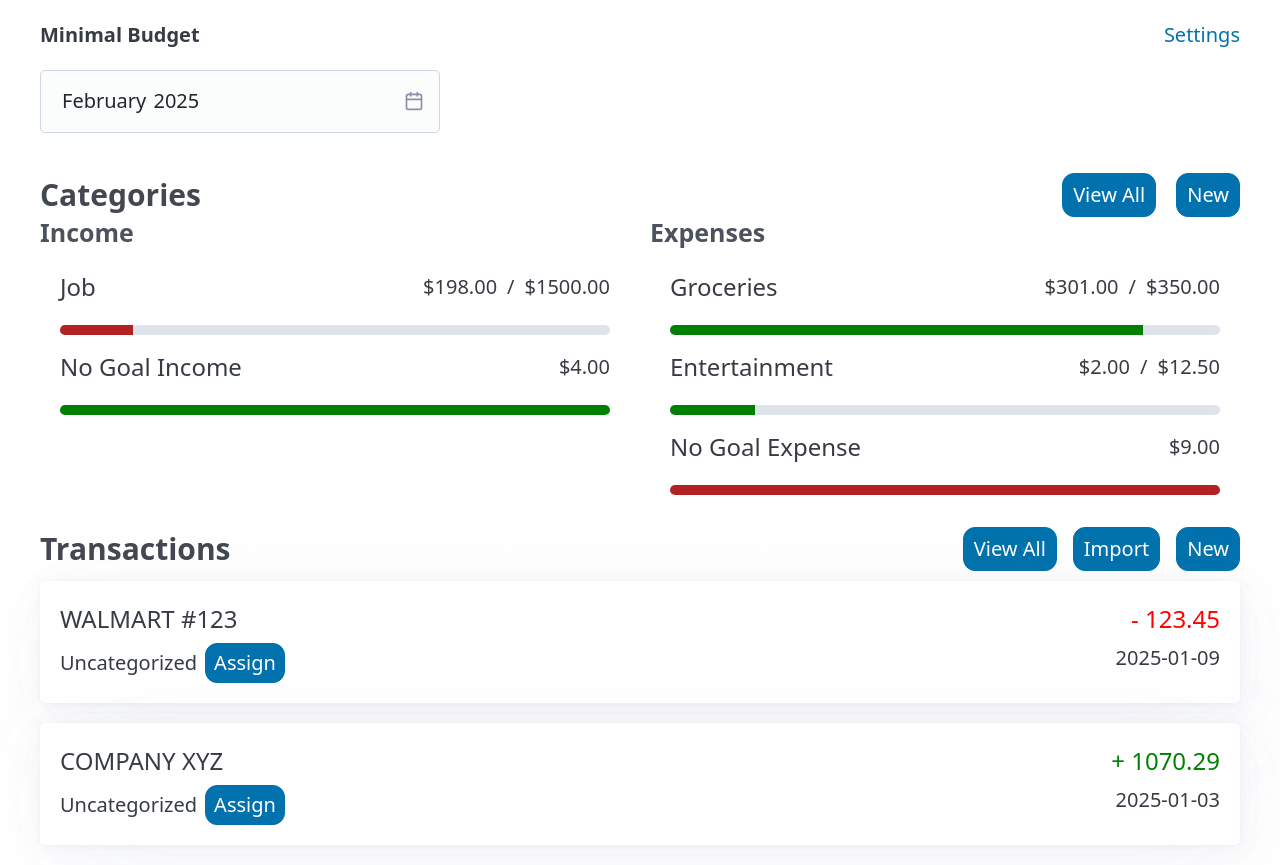
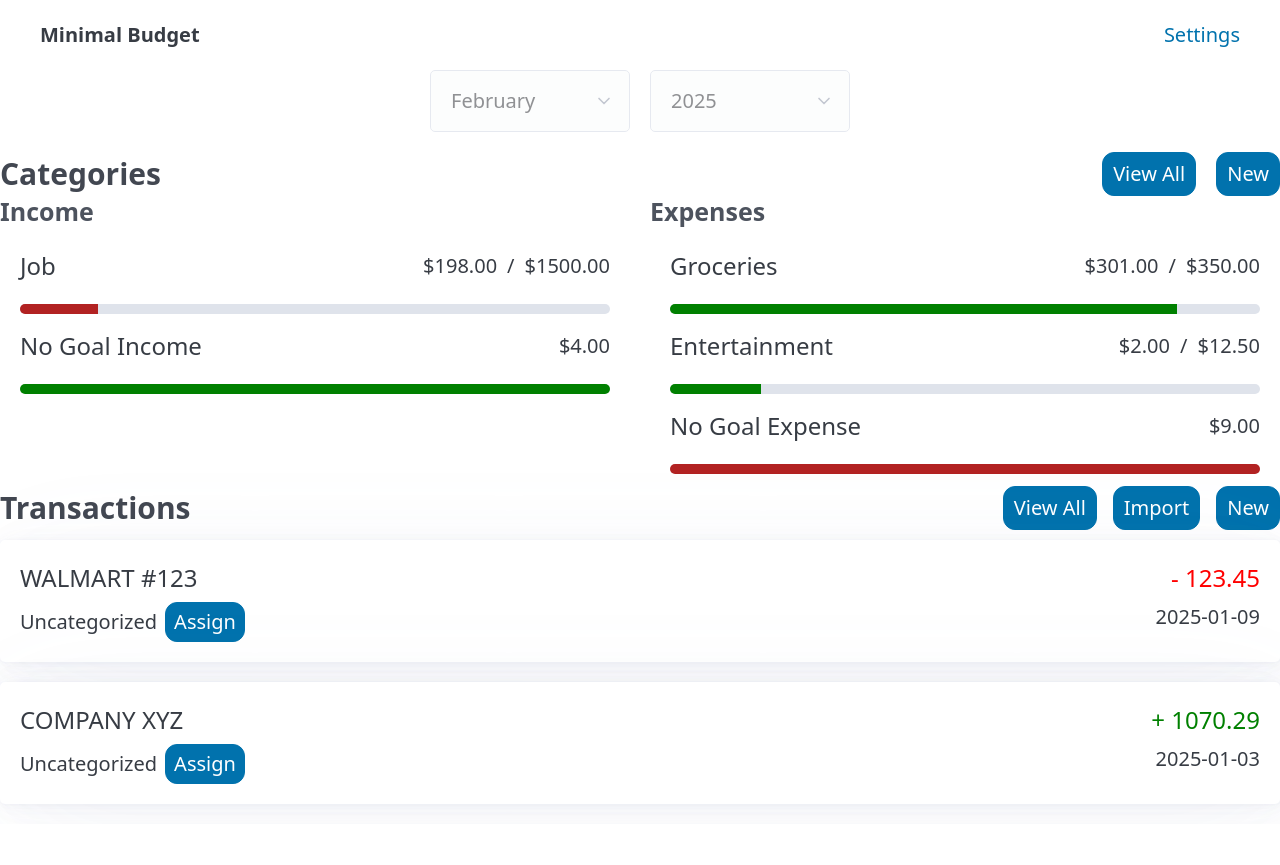
Before and after one commit to dthigpen/minimal-budget-app, a website with bundled scripts: page public/index.html in a window 1280 px wide. After the commit the page ends 824 px from the top, so only its background shows below. Built offline with nearby package versions, Linux system fonts and the light colour scheme.

Commit message:
Add placeholder date picker

```diff
--- a/public/css/style.css
+++ b/public/css/style.css
@@ -96,9 +96,13 @@ main.container {
 }
 .month-picker {
   display: flex;
-  flex-direction: column;
+  justify-content: center;
   align-items: center;
-  max-width: 20rem;
+  gap: 1rem;
+
+  > * {
+    max-width: 10rem;
+  }
 }
 .dialogtitle {
   font-size: 1.3rem;
--- a/public/js/index.js
+++ b/public/js/index.js
@@ -1,5 +1,6 @@
 // import van from './vender/van.js';
 import van from './vender/van.debug.js';
+import { MonthPicker } from './month-picker.js';
 import { CategoryDialog } from './category-dialog.js';
 import { CategoriesLists } from './categories-lists.js';
 import { TransactionsList } from './transactions-list.js';
@@ -8,6 +9,8 @@ import { Modal, MessageBoard, Tabs, Banner } from './vender/van-ui.js';
 import * as vanX from './vender/van-x.js';
 const {
   a,
+  select,
+  option,
   details,
   summary,
   label,
@@ -196,31 +199,14 @@ const App = () => {
     'aria-label': 'Month',
     oninput: () => (selectedMonthString.val = this.value),
   });
-  const store = { text: 'nada' };
   return div(
     header(Nav()),
     main(
-      { class: 'container' },
-      // button(
-      //   { onclick: () => fooDialog.open({ text: 'Hello there!', store }) },
-      //   'Open Foo',
-      // ),
-      div(
-        {
-          class: 'month-picker',
-        },
-        input({
-          type: 'month',
-          'aria-label': 'Month Picker',
-          value: '2025-02',
-        }),
-      ),
+      MonthPicker(),
       () =>
         CategoriesLists({
           state,
           onClickCategory: (c, i) => {
-            // console.debug(`Clicked: ${JSON.stringify(c.val)}`)
-            // alert(`Clicked: ${JSON.stringify(c.val)}`)
             categoryDialog.open({
               category: JSON.parse(JSON.stringify(c)),
             });
--- /dev/null
+++ b/public/js/month-picker.js
@@ -0,0 +1,53 @@
+// import van from './vender/van.js';
+import van from './vender/van.debug.js';
+const { div, select, option } = van.tags;
+
+const MONTHS = [
+  'January',
+  'February',
+  'March',
+  'April',
+  'May',
+  'June',
+  'July',
+  'August',
+  'September',
+  'October',
+  'November',
+  'December',
+];
+
+export const MonthPicker = () => {
+  const date = new Date(Date.now());
+  const currYear = date.getFullYear();
+  const currMonth = Number(date.getMonth());
+  const startYear = 2000;
+  const futureYears = 5;
+  const numYears = currYear + futureYears - startYear;
+  const years = Array.from(new Array(numYears)).map((_, i) => startYear + i);
+  const monthDoms = MONTHS.map((m, i) => option({ value: i }, m));
+  monthDoms.at(currMonth).selected = true;
+  const yearDoms = years.map((y) => option({ value: y }, y));
+  yearDoms.at(-futureYears).selected = true;
+  return div(
+    { class: 'month-picker' },
+    select(
+      {
+        name: 'month-select',
+        'aria-label': 'Select Month',
+        required: true,
+        disabled: true,
+      },
+      monthDoms,
+    ),
+    select(
+      {
+        name: 'year-select',
+        'aria-label': 'Select Year',
+        required: true,
+        disabled: true,
+      },
+      yearDoms,
+    ),
+  );
+};
```
